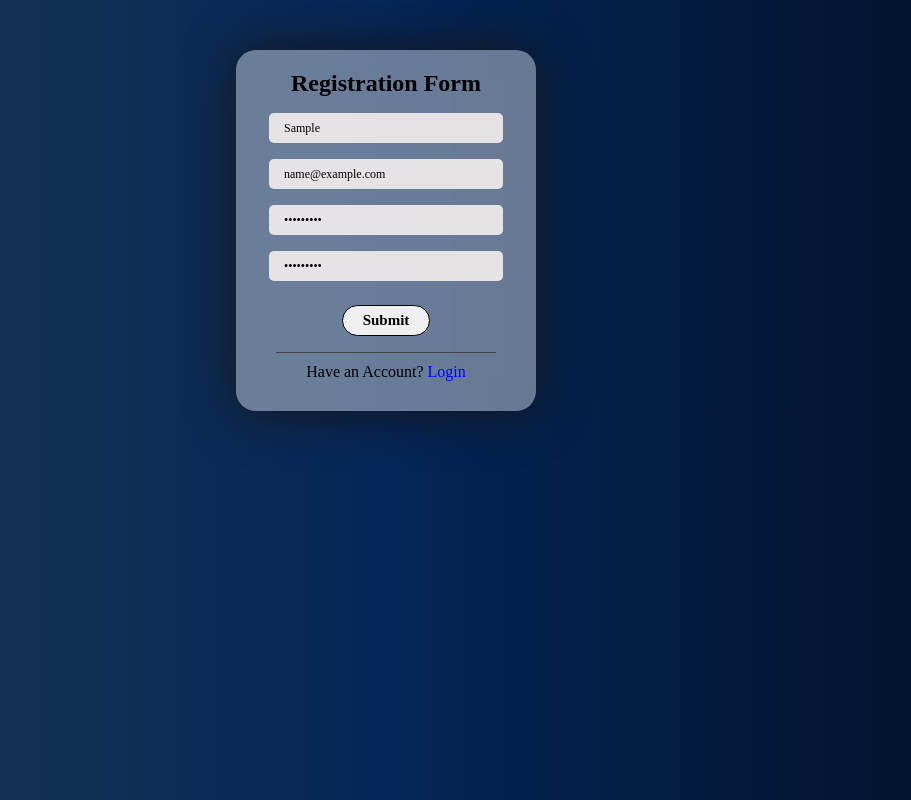
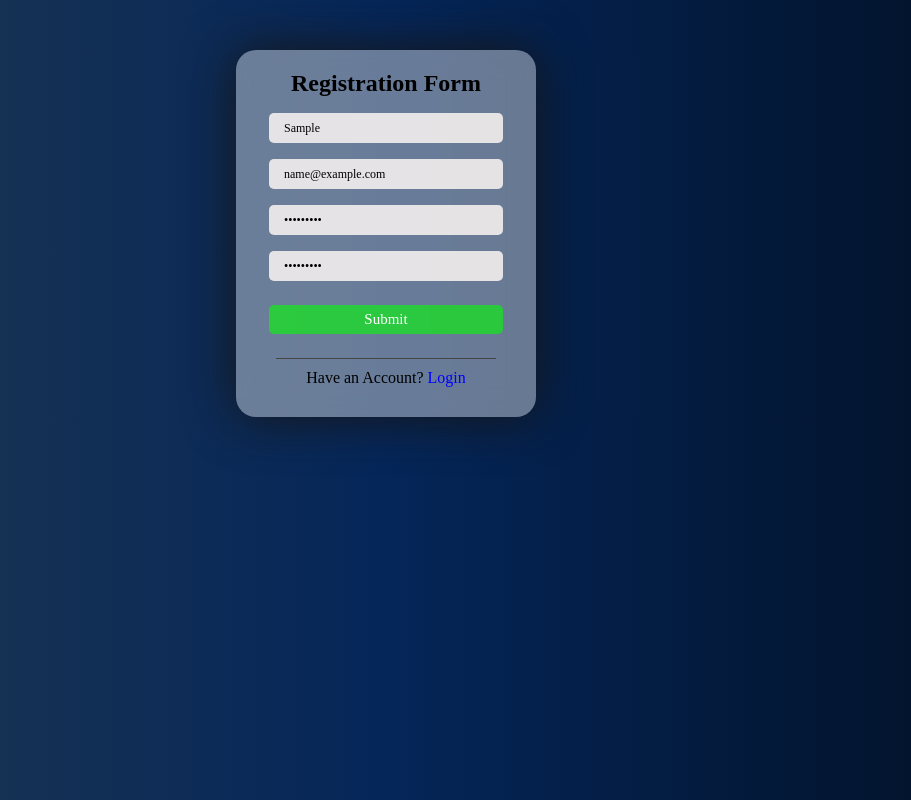
Before and after one commit to Abhishek-Bajetha/CodeExpert, a plain HTML site: page frontend-code-expert/register.html in a window 1280 px wide. Both pictures are taken after typing "Sample", "name@example.com", "Sample123", "Sample123" into the empty fields and a click on the button "Submit". Shown: the whole page, without its empty margins (254-1165 px from the left). Drawn offline with Linux system fonts and the light colour scheme; no server answers; a web font is replaced by a local one.

Commit message:
feat: Enhance login and registration forms with button states and improved styles

```diff
--- a/frontend-code-expert/css/login.css
+++ b/frontend-code-expert/css/login.css
@@ -35,12 +35,20 @@ button {
   margin-bottom: 3vh;
   border-radius: 5px;
   /* border: 0.5px black solid; */
-  background-color: rgba(7, 93, 192, 0.644);
+  background-color: rgb(7, 93, 192);
   color: white;
-  padding: 6px 100px;
+  width: 90%;
+  padding: 6px 0px;
   font-weight: 300;
   font-size: 15px;
   border: none;
+}
+button:hover {
+  background-color: rgb(3, 59, 123);
+  cursor: pointer;
+}
+button:active {
+  transform: scale(0.98);
 }
 .another {
   border-top: 1px solid rgb(70, 69, 69);
--- a/frontend-code-expert/css/register.css
+++ b/frontend-code-expert/css/register.css
@@ -37,13 +37,24 @@ input {
 }
 button {
   margin-top: 0.8vh;
-  margin-bottom: 2vh;
-  border-radius: 17px;
-  border: 0.5px black solid;
-  /* background-color: rgba(6, 170, 211, 0.5); */
-  padding: 6px 20px;
-  font-weight: bold;
+  margin-bottom: 3vh;
+  border-radius: 5px;
+  /* border: 0.5px black solid; */
+  background-color: rgba(0,255,0,0.59);
+  color: white;
+  width: 90%;
+  padding: 6px 0px;
+  font-weight: 300;
   font-size: 15px;
+  border: none;
+}
+
+button:hover {
+  background-color: rgba(0, 255, 0, 0.67);
+  cursor: pointer;
+}
+button:active {
+  transform: scale(0.98);
 }
 .anotherpage {
   border-top: 1px solid rgb(70, 69, 69);
--- a/frontend-code-expert/js/register.js
+++ b/frontend-code-expert/js/register.js
@@ -1,5 +1,5 @@
 const registerForm = document.getElementById("registerForm");
-
+const submitBtn = document.getElementById("submitBtn");
 registerForm.addEventListener("submit", async (e) => {
   e.preventDefault();
 
@@ -12,6 +12,9 @@ registerForm.addEventListener("submit", async (e) => {
     alert("Passwords do not match!");
     return;
   }
+
+  submitBtn.disabled = true;
+  submitBtn.innerText = "Please wait...";
 
   try {
     const response = await fetch(
@@ -39,5 +42,8 @@ registerForm.addEventListener("submit", async (e) => {
   } catch (error) {
     console.error("Error:", error);
     alert("An error occurred during registration.");
+  } finally {
+    submitBtn.disabled = false;
+    submitBtn.innerText = "Submit";
   }
 });
--- a/frontend-code-expert/register.html
+++ b/frontend-code-expert/register.html
@@ -35,7 +35,7 @@
           placeholder="CONFIRM PASSWORD"
           required
         /><br /><br />
-        <button type="submit">Submit</button>
+        <button type="submit" id="submitBtn">Submit</button>
         <div class="anotherpage">
           Have an Account? <a href="login.html">Login</a>
         </div>
```
Also changed, not shown: frontend-code-expert/js/login.js (+11 -0 lines), frontend-code-expert/login.html (+3 -3 lines).
